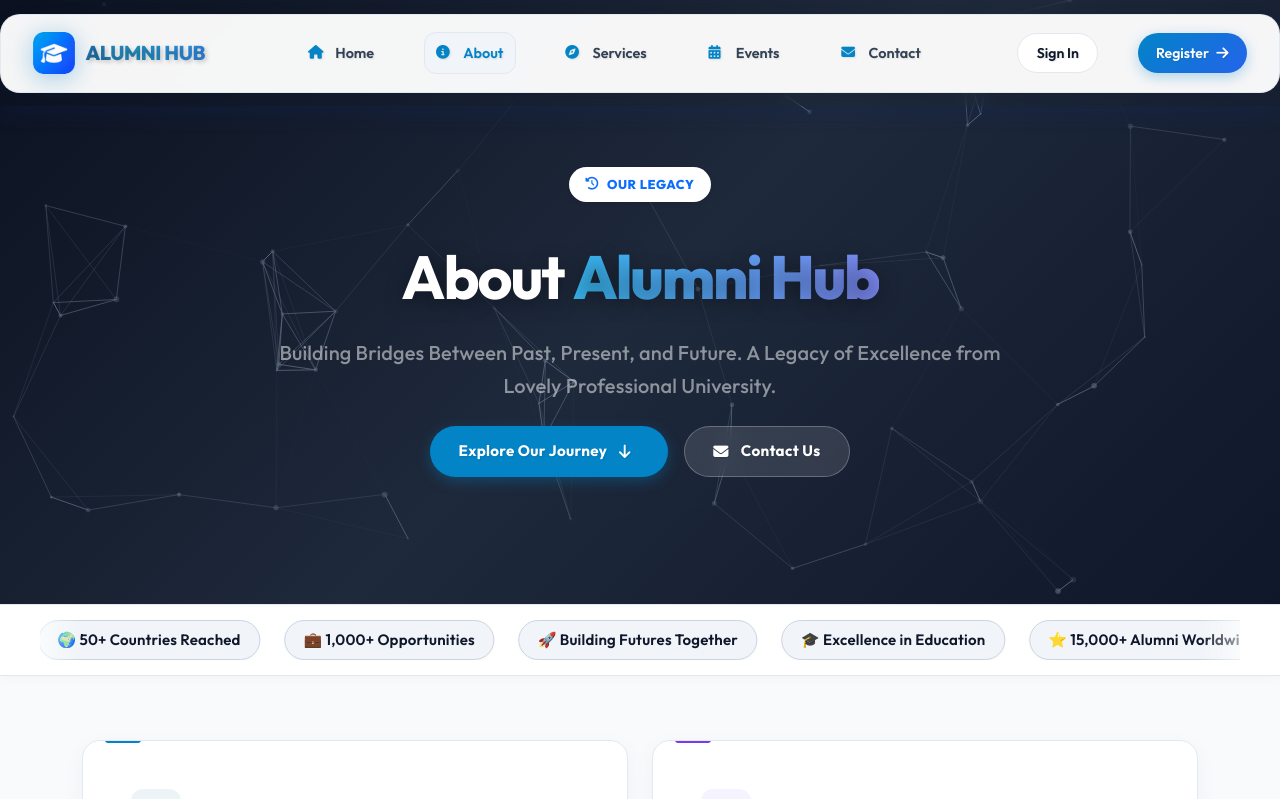
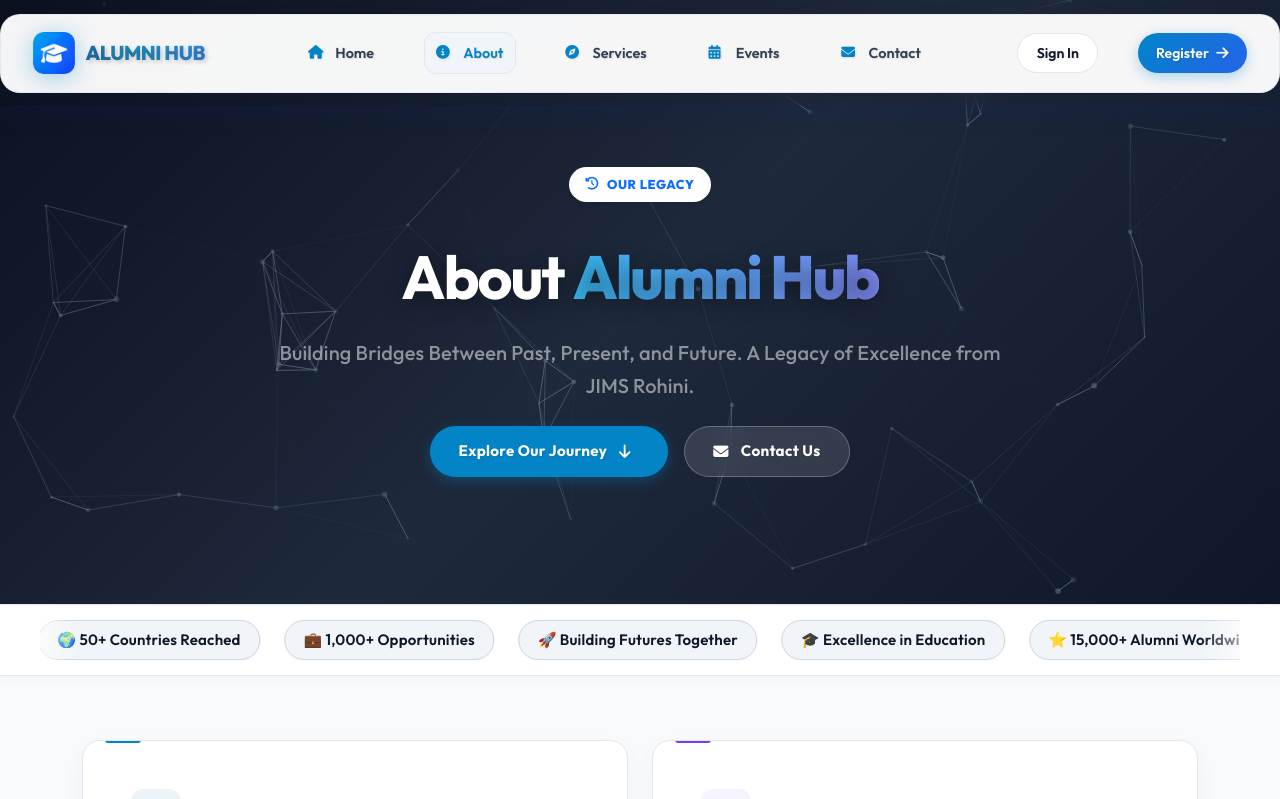
Before and after one commit to RajenderMohanVerma/alumni-hub, a Flask app: page /about in a window 1280 px wide. Shown: the top 799 px of the page. Run offline with Flask 3, Linux system fonts and the light colour scheme.

Commit message:
fix: About page institution LPU -> JIMS Rohini; improve Events hero subtitle contrast

```diff
--- a/templates/common/about.html
+++ b/templates/common/about.html
@@ -1161,8 +1161,7 @@
                     About <span class="text-holographic">Alumni Hub</span>
                 </h1>
                 <p class="hero-subtitle text-white-50 lead mb-4 reveal-fade mx-auto">
-                    Building Bridges Between Past, Present, and Future. A Legacy of Excellence from Lovely Professional
-                    University.
+                    Building Bridges Between Past, Present, and Future. A Legacy of Excellence from JIMS Rohini.
                 </p>
                 <div class="hero-cta-buttons d-flex justify-content-center gap-3 flex-wrap reveal-fade">
                     <a href="#mission-vision" class="btn btn-premium btn-premium-primary magnetic-button">
--- a/templates/events.html
+++ b/templates/events.html
@@ -75,7 +75,7 @@
         font-size: clamp(0.92rem, 2.8vw, 1.15rem);
         max-width: 680px;
         line-height: 1.6;
-        color: rgba(255, 255, 255, 0.78);
+        color: rgba(255, 255, 255, 0.95);
         margin-bottom: 24px;
         padding: 0 8px;
     }
```
